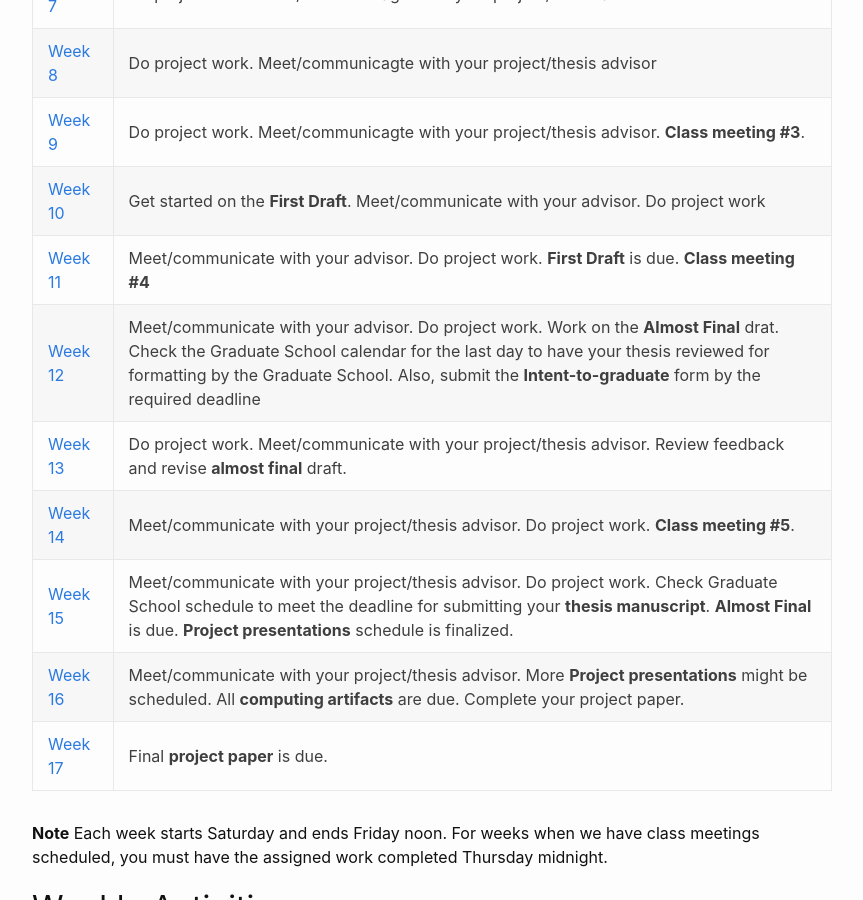
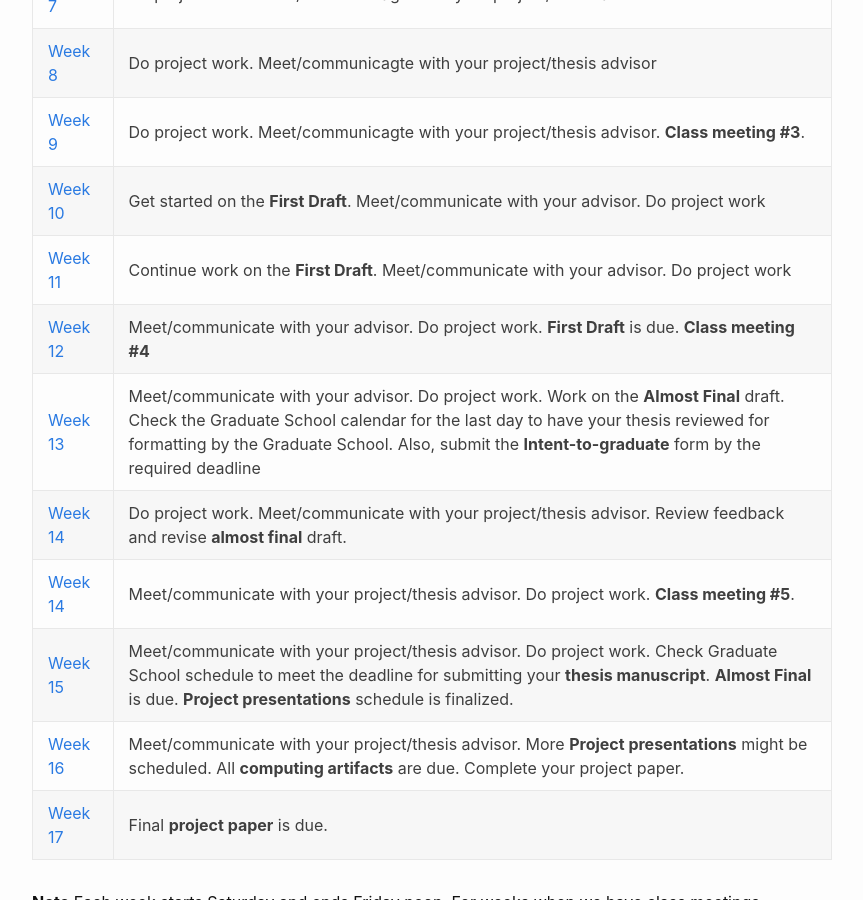
Before and after one commit to unh-comp-master-project/unh-comp-master-project.github.io, a Jekyll site: the page built from weekly-schedule.md, in a window 1280 px wide and 900 px high, scrolled down 941 px. Shown: the whole window, without its empty margins (208-1071 px from the left). Built offline with Jekyll 4.4.1, drawn with Linux system fonts in a browser that asks for light colours.

Commit message:
Update weekly-schedule.md

```diff
--- a/weekly-schedule.md
+++ b/weekly-schedule.md
@@ -18,9 +18,10 @@ permalink: /weekly-schedule/
 | [Week 8](#week-8) | Do project work. Meet/communicagte with your project/thesis advisor|
 | [Week 9](#week-9) | Do project work. Meet/communicagte with your project/thesis advisor. **Class meeting #3**. |
 | [Week 10](#week-10) |  Get started on the **First Draft**. Meet/communicate with your advisor. Do project work |
-| [Week 11](#week-11) | Meet/communicate with your advisor. Do project work. **First Draft** is due. **Class meeting #4** |
-| [Week 12](#week-12) | Meet/communicate with your advisor. Do project work. Work on the **Almost Final** drat. Check the Graduate School calendar for the last day to have your thesis reviewed for formatting by the Graduate School. Also, submit the **Intent-to-graduate** form by the required deadline  |
-| [Week 13](#week-13) | Do project work. Meet/communicate with your project/thesis advisor. Review feedback and revise **almost final** draft. |
+| [Week 11](#week-11) |  Continue work on the **First Draft**. Meet/communicate with your advisor. Do project work |
+| [Week 12](#week-12) | Meet/communicate with your advisor. Do project work. **First Draft** is due. **Class meeting #4** |
+| [Week 13](#week-13) | Meet/communicate with your advisor. Do project work. Work on the **Almost Final** draft. Check the Graduate School calendar for the last day to have your thesis reviewed for formatting by the Graduate School. Also, submit the **Intent-to-graduate** form by the required deadline  |
+| [Week 14](#week-14) | Do project work. Meet/communicate with your project/thesis advisor. Review feedback and revise **almost final** draft. |
 | [Week 14](#week-14) | Meet/communicate with your project/thesis advisor. Do project work. **Class meeting #5**. |
 | [Week 15](#week-15) | Meet/communicate with your project/thesis advisor. Do project work. Check Graduate School schedule to meet the deadline for submitting your **thesis manuscript**. **Almost Final** is due. **Project presentations** schedule is finalized.|
 | [Week 16](#week-16)| Meet/communicate with your project/thesis advisor. More **Project presentations** might be scheduled. All **computing artifacts** are due. Complete your project paper. |
```
